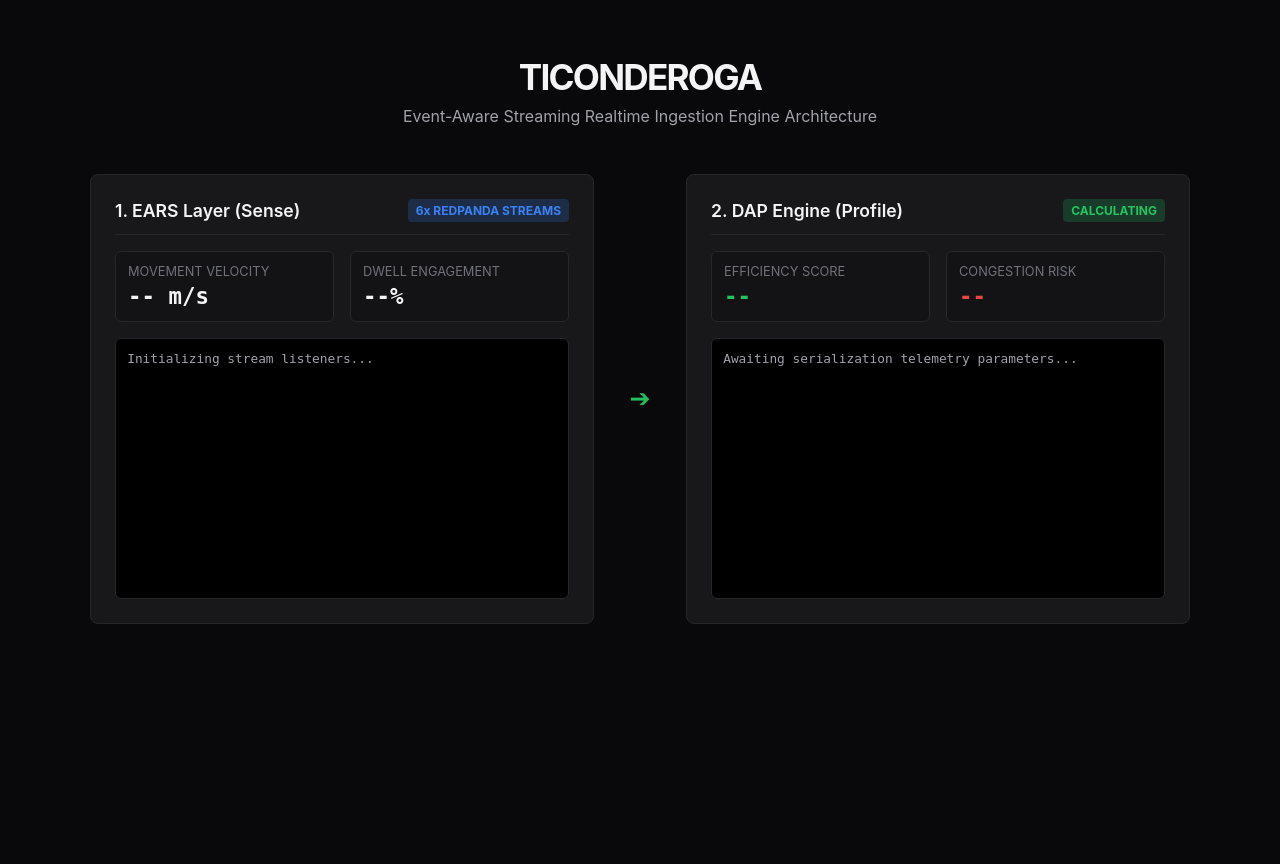
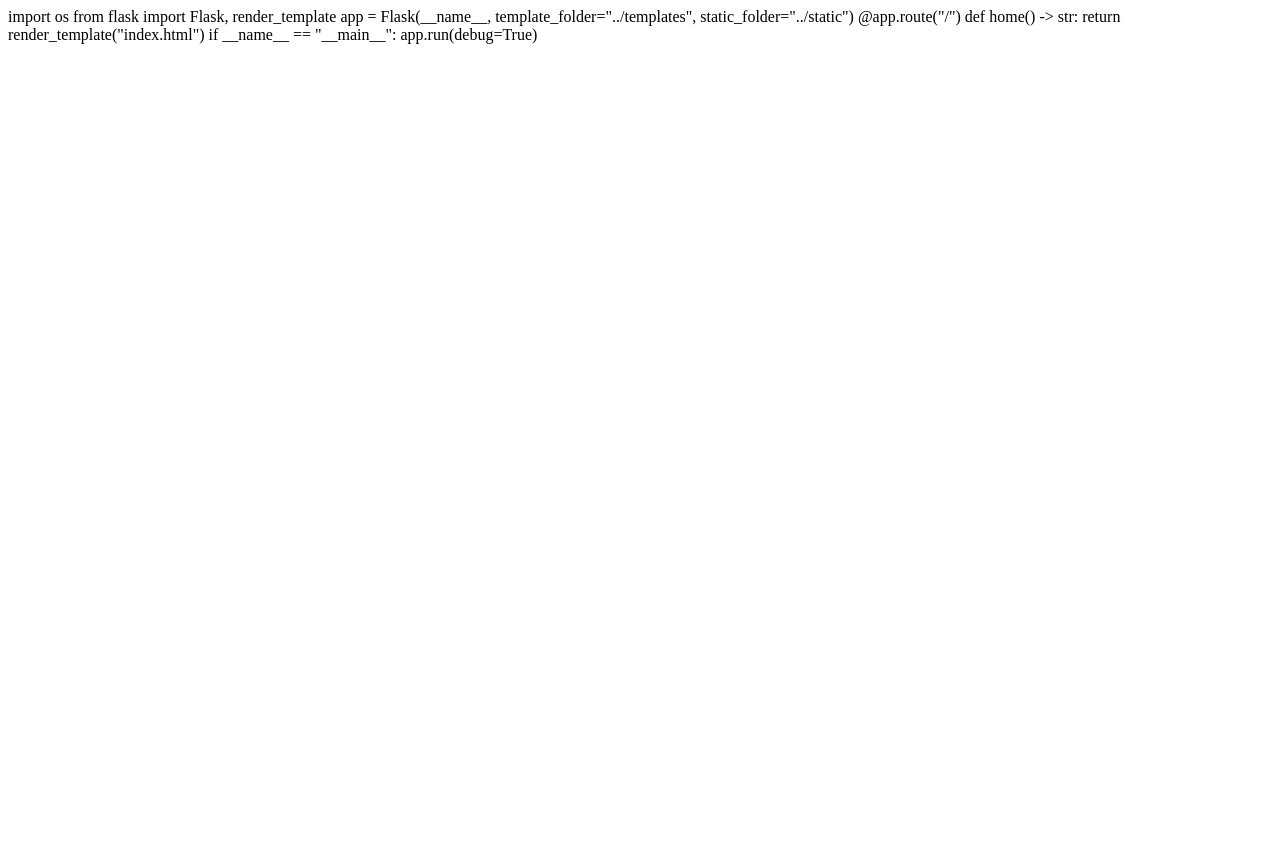
Before and after one commit to overthaught-lgtm/ticonderoga-dashboard, a Flask app: template templates/index.html in a window 1280 px wide. After the commit the page ends 44 px from the top, so only its background shows below. Run offline with Flask 3, Linux system fonts and the light colour scheme; the template is opened without the code that fills it, so the values that code supplies are empty.

Commit message:
Update index.html

```diff
--- a/templates/index.html
+++ b/templates/index.html
@@ -1,194 +1,13 @@
-<!DOCTYPE html>
-<html lang="en">
-<head>
-  <meta charset="UTF-8">
-  <meta name="viewport" content="width=device-width, initial-scale=1.0">
-  <title>Ticonderoga Portal | Data Ingestion Pipeline</title>
-  <style>
-    :root {
-      --bg: #09090b;
-      --panel: #18181b;
-      --border: #27272a;
-      --text: #f4f4f5;
-      --accent-green: #22c55e;
-      --accent-blue: #3b82f6;
-    }
-    body {
-      background: var(--bg);
-      color: var(--text);
-      font-family: -apple-system, BlinkMacSystemFont, sans-serif;
-      margin: 0;
-      padding: 2rem;
-      display: flex;
-      flex-direction: column;
-      align-items: center;
-      min-height: 100vh;
-    }
-    header {
-      text-align: center;
-      margin-bottom: 3rem;
-    }
-    h1 { font-size: 2.2rem; letter-spacing: -0.05em; margin-bottom: 0.5rem; }
-    p { color: #a1a1aa; margin: 0; }
+import os
+from flask import Flask, render_template
 
-    .pipeline-container {
-      display: grid;
-      grid-template-columns: 1fr 60px 1fr;
-      gap: 1rem;
-      width: 100%;
-      max-width: 1100px;
-      align-items: center;
-    }
-    .panel {
-      background: var(--panel);
-      border: 1px solid var(--border);
-      border-radius: 8px;
-      padding: 1.5rem;
-      height: 400px;
-      display: flex;
-      flex-direction: column;
-    }
-    .panel-header {
-      font-weight: 600;
-      font-size: 1.1rem;
-      border-bottom: 1px solid var(--border);
-      padding-bottom: 0.75rem;
-      margin-bottom: 1rem;
-      display: flex;
-      justify-content: space-between;
-      align-items: center;
-    }
-    .badge {
-      font-size: 0.75rem;
-      padding: 0.25rem 0.5rem;
-      border-radius: 4px;
-      font-weight: 700;
-    }
-    .badge-ears { background: rgba(59, 130, 246, 0.2); color: var(--accent-blue); }
-    .badge-dap { background: rgba(34, 197, 94, 0.2); color: var(--accent-green); }
+app = Flask(__name__, template_folder="../templates", static_folder="../static")
 
-    .metric-grid {
-      display: grid;
-      grid-template-columns: 1fr 1fr;
-      gap: 1rem;
-      margin-bottom: 1rem;
-    }
-    .metric-box {
-      background: rgba(0,0,0,0.2);
-      border: 1px solid var(--border);
-      padding: 0.75rem;
-      border-radius: 6px;
-    }
-    .metric-label { font-size: 0.8rem; color: #71717a; text-transform: uppercase; }
-    .metric-value { font-size: 1.4rem; font-weight: bold; font-family: monospace; margin-top: 0.25rem; }
 
-    .connector {
-      display: flex;
-      justify-content: center;
-      align-items: center;
-      font-size: 1.5rem;
-      color: #71717a;
-      animation: pulse 1.5s infinite;
-    }
+@app.route("/")
+def home() -> str:
+    return render_template("index.html")
 
-    .terminal {
-      background: #000;
-      border: 1px solid var(--border);
-      border-radius: 6px;
-      font-family: monospace;
-      font-size: 0.8rem;
-      padding: 0.7rem;
-      flex-grow: 1;
-      overflow-y: hidden;
-      color: #a1a1aa;
-      line-height: 1.4;
-    }
-    .term-line { color: var(--accent-green); }
 
-    @keyframes pulse {
-      0%, 100% { opacity: 0.3; transform: scale(0.95); }
-      50% { opacity: 1; transform: scale(1.05); color: var(--accent-green); }
-    }
-  </style>
-</head>
-<body>
-
-  <header>
-    <h1>TICONDEROGA</h1>
-    <p>Event-Aware Streaming Realtime Ingestion Engine Architecture</p>
-  </header>
-
-  <div class="pipeline-container">
-
-    <div class="panel">
-      <div class="panel-header">
-        <span>1. EARS Layer (Sense)</span>
-        <span class="badge badge-ears">6x REDPANDA STREAMS</span>
-      </div>
-      <div class="metric-grid">
-        <div class="metric-box">
-          <div class="metric-label">Movement Velocity</div>
-          <div class="metric-value" id="ui-velocity">-- m/s</div>
-        </div>
-        <div class="metric-box">
-          <div class="metric-label">Dwell Engagement</div>
-          <div class="metric-value" id="ui-dwell">--%</div>
-        </div>
-      </div>
-      <div class="terminal" id="ears-terminal">Initializing stream listeners...</div>
-    </div>
-
-    <div class="connector">➔</div>
-
-    <div class="panel">
-      <div class="panel-header">
-        <span>2. DAP Engine (Profile)</span>
-        <span class="badge badge-dap" id="ui-status">CALCULATING</span>
-      </div>
-      <div class="metric-grid">
-        <div class="metric-box">
-          <div class="metric-label">Efficiency Score</div>
-          <div class="metric-value" style="color: var(--accent-green);" id="ui-efficiency">--</div>
-        </div>
-        <div class="metric-box">
-          <div class="metric-label">Congestion Risk</div>
-          <div class="metric-value" style="color: #ef4444;" id="ui-risk">--</div>
-        </div>
-      </div>
-      <div class="terminal" id="dap-terminal">Awaiting serialization telemetry parameters...</div>
-    </div>
-
-  </div>
-
-  <script>
-    const DAP_WORKER_URL = "https://ears-sse-stream.overthaught.workers.dev";
-
-    function startPipelineObservatory() {
-      const earsTerm = document.getElementById("ears-terminal");
-      const dapTerm = document.getElementById("dap-terminal");
-
-      const source = new EventSource(DAP_WORKER_URL);
-
-      source.onmessage = (event) => {
-        const data = JSON.parse(event.data);
-
-        document.getElementById("ui-velocity").innerText = `${data.velocity} m/s`;
-        document.getElementById("ui-dwell").innerText = `${data.dwellIndex}%`;
-        earsTerm.innerHTML = `<span class="term-line">[INGEST]</span> V:${data.velocity} | D:${data.dwellIndex}<br>` + earsTerm.innerHTML;
-
-        document.getElementById("ui-efficiency").innerText = `${data.storeEfficiency || '88'}/100`;
-        document.getElementById("ui-risk").innerText = `${data.congestionRisk || '12'}%`;
-
-        dapTerm.innerHTML = `[ALGO EXECUTE] Efficiency Calculation Completed.<br>` + dapTerm.innerHTML;
-      };
-
-      source.onerror = () => {
-        source.close();
-        setTimeout(startPipelineObservatory, 5000);
-      };
-    }
-
-    startPipelineObservatory();
-  </script>
-</body>
-</html>
+if __name__ == "__main__":
+    app.run(debug=True)
```
